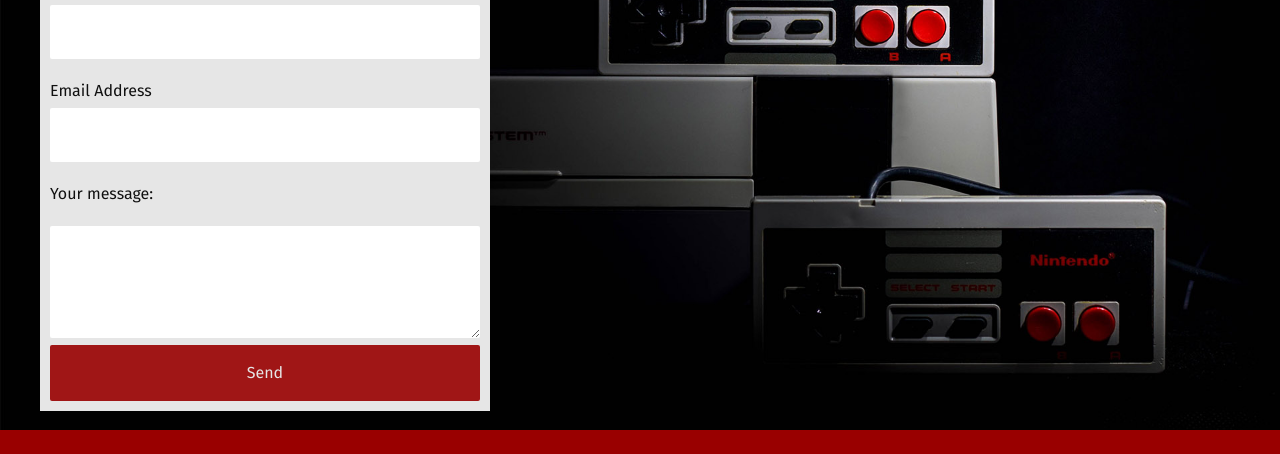
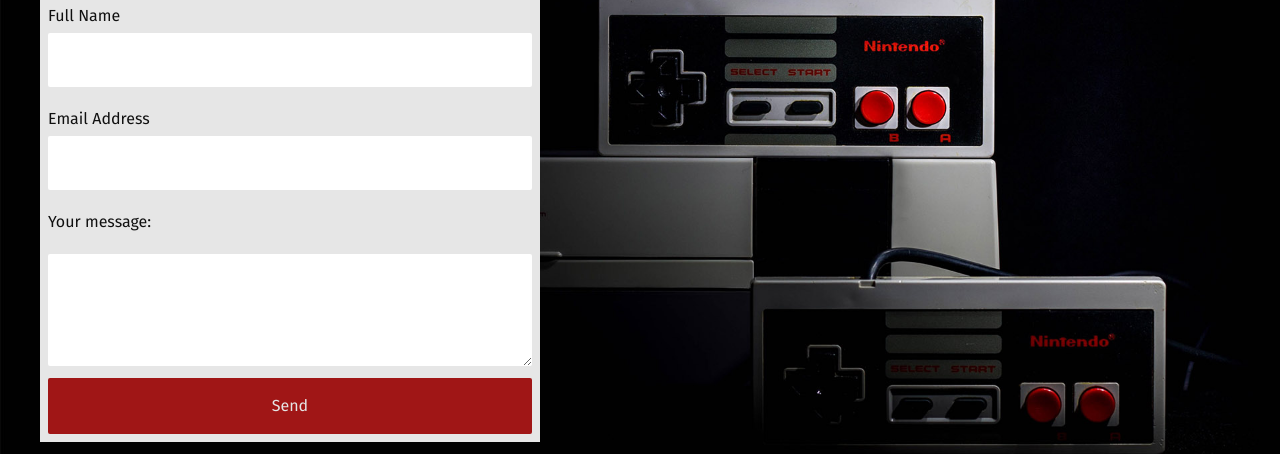
Before and after one commit to Lapratomo24/milestone-one, a plain HTML site: page contact.html in a window 1280 px wide. Shown: the part 220-674 px from the top of the page. Drawn offline with nearby package versions, Linux system fonts and the light colour scheme.

Commit message:
Fix contact form styling on the contact page

```diff
--- a/assets/css/style.css
+++ b/assets/css/style.css
@@ -258,16 +258,16 @@ footer h5 {
     background-position: center;
     background-repeat: no-repeat;
     background-size: cover;
-    position: relative;
-    height: 650px;
+    margin-top: 100px;
+    min-height: calc(100vh - 188px);
+    display: flex;
+    align-items: center;
 }
-
 .form-container {
     background-color: #e6e6e6;
-    position: absolute;
-    margin: 120px 20px auto 40px;
-    padding: 10px;
-    max-width: 450px;
+    margin: 0 20px 0 40px;
+    padding: 8px;
+    max-width: 500px;
 }
 
 .form-container > h2 {
@@ -291,6 +291,7 @@ input[type=text], input[type=email] {
     opacity: 0.9;
     width: 100%;
     cursor: pointer;
+    margin-top: 5px;
 }
 
 .btn:hover {
```
